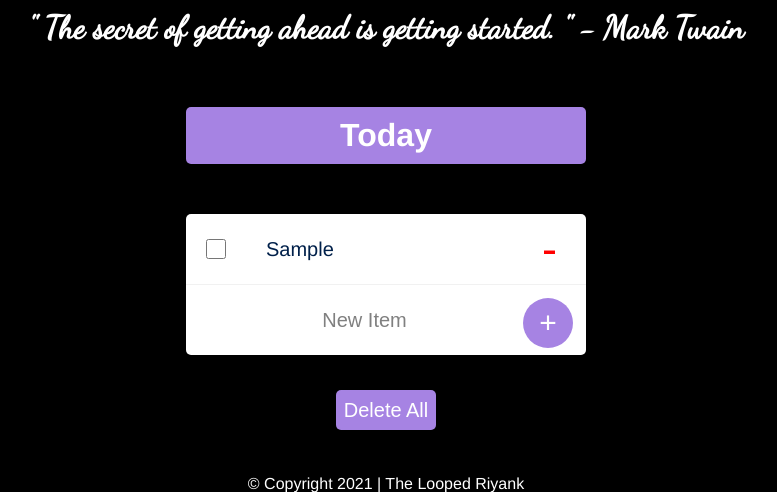
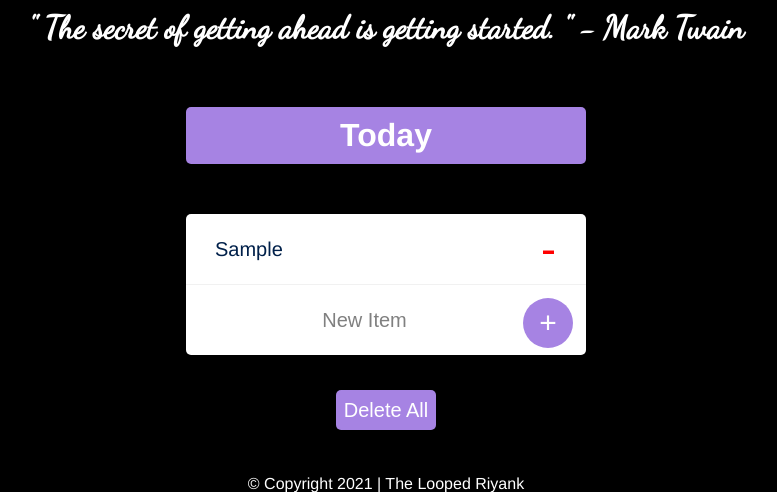
Before and after one commit to Looped-Riyank/Todo-List, a Node server app: page / in a window 1280 px wide. Shown: the part 51-543 px from the top of the page, without its empty margins (254-1031 px from the left). Run offline with Node 20, Linux system fonts and the light colour scheme; tables that the repository leaves empty hold one stand-in row (values such as "Sample post"); some libraries are stand-ins or nearby versions.

Commit message:
Next day

```diff
--- a/app.js
+++ b/app.js
@@ -3,6 +3,7 @@ const express = require("express")
 const mongoose = require("mongoose")
 
 const lodash = require("lodash")
+
 
 mongoose.connect('mongodb+srv://admin-riyank:looped@cluster0.vxkct.mongodb.net/ToDo-DB', {useNewUrlParser: true, useUnifiedTopology: true});
 
@@ -143,9 +144,6 @@ app.get("/:test" , function(req , res) {
 
 
 
-
-
-
 })
 
 
@@ -155,11 +153,15 @@ app.post("/" , function(req ,res ) {
 
 
 
-
   var y = req.body.todo
 
-  // console.log ("This is string " + y)
+  if (y === "") {
 
+    console.log("Add something")
+
+    res.redirect("back")
+
+  } else {
 
     const itemz = new ToDo({
 
@@ -197,13 +199,9 @@ app.post("/" , function(req ,res ) {
         }
       })
 
-
+    }
 
   }
-
-
-
-
 
 
 })
--- a/package.json
+++ b/package.json
@@ -14,8 +14,12 @@
   "dependencies": {
     "ejs": "^3.1.6",
     "express": "^4.17.1",
+    "jquery": "^3.6.0",
+    "js-alert": "^1.0.4",
+    "jsdom": "^16.5.3",
     "lodash": "^4.17.21",
     "mongoose": "^5.12.7",
+    "node-localstorage": "^2.1.6",
     "nodemon": "^2.0.7"
   }
 }
--- a/public/custom.css
+++ b/public/custom.css
@@ -62,25 +62,15 @@ h1 {
     border-bottom: 0;
   }
 
-input:checked+p {
-    text-decoration: line-through;
-    text-decoration-color: #A683E3;
-  }
 
-input[type="checkbox"] {
-    margin: 20px;
-    width: 20px;
-    height: 30px;
-    justify-content: center;
-    cursor: pointer;
 
-  }
 
 p {
     display: inline-block;
-    width: 250px;
+    width: 300px;
     word-wrap: break-word;
     margin: 0;
+    margin-left: 9px;
     padding: 20px;
     font-size: 20px;
     font-weight: 500;
@@ -156,6 +146,11 @@ footer {
 
   }
 
+  ::placeholder{
+
+    font-weight: bolder;
+  }
+
   @media only screen and (max-width: 768px) {
 
     html {
@@ -185,7 +180,7 @@ footer {
     }
 
     p{
-      width: 180px;
+      width: 230px;
     }
 
 
@@ -194,4 +189,8 @@ footer {
 
 
 
+
+
+
+
   }
--- a/views/day.ejs
+++ b/views/day.ejs
@@ -14,19 +14,14 @@
     <div class="box">
         <% var i %>
         <% for(i=0 ; i<additem.length ; i++) { %>
-        <%    if(additem[i].item === '') {   %>
-           <%  console.log("Add something")   %>
-         <%  } else {    %>
                 <form action="/delete" method="POST">
                     <div class="item">
-                        <input type="checkbox">
                         <p><%= additem[i].item %> </p>
                         <button type="submit" class="minbtn" name="remove" value="<%= additem[i].item %>">-</button>
 
                     </div>
                     <input type="hidden" name = "titleName" value="<%= todoTitle %>">
                 </form>
-                <%    }  %>
 
        <% } %>
 
--- a/views/header.ejs
+++ b/views/header.ejs
@@ -7,7 +7,6 @@
     <link href="https://fonts.googleapis.com/css2?family=Dancing+Script&display=swap" rel="stylesheet">
     <link rel="stylesheet" href="custom.css">
     <link rel="shortcut icon" href="images/favicon.ico" type="image/x-icon">
-
     <link rel="icon" href="data:,">
     <title>TODO</title>
 </head>
```
Also changed, not shown: 1 other file. Lines whose indentation alone changed are shown as unchanged.
